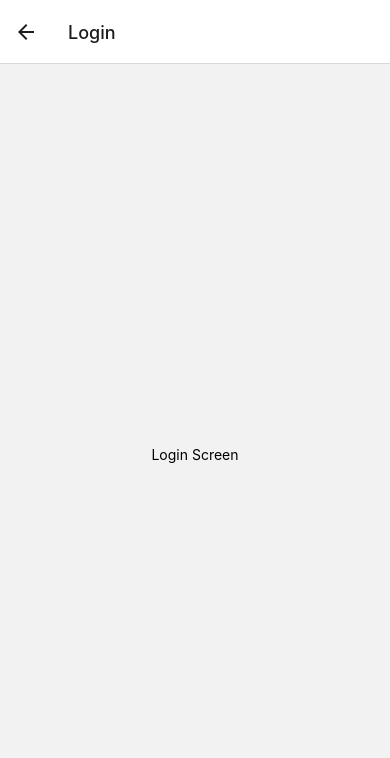
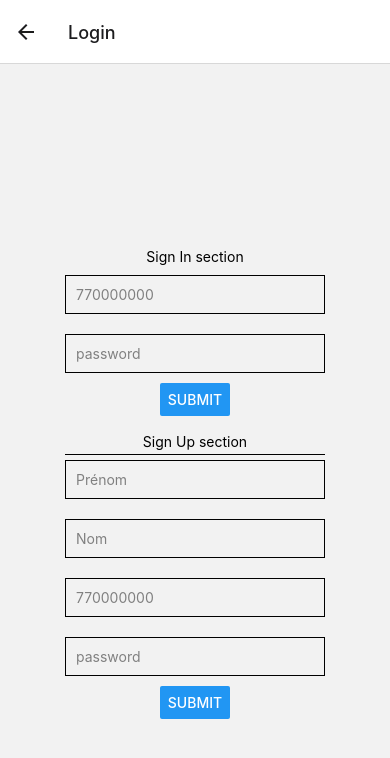
Before and after one commit to amira1811/Controle-routier, a React Native app: screen /Login in a window 390 px wide. Shown: the top 758 px of the page. Built offline with nearby package versions, Linux system fonts and the light colour scheme.

Commit message:
structure login creen

```diff
--- a/App.js
+++ b/App.js
@@ -11,7 +11,7 @@ export default function App() {
     <NavigationContainer>
       <Stack.Navigator initialRouteName="Home">
         <Stack.Screen name="Home" component={HomeScreen}/>
-    <Stack.Screen name="Login" component={LoginScreen}/>
+        <Stack.Screen name="Login" component={LoginScreen}/>
       </Stack.Navigator>
     </NavigationContainer>
     // <View style={styles.container}>
--- /dev/null
+++ b/components/SignIn.js
@@ -0,0 +1,41 @@
+import React from 'react';
+import { View, Text, StyleSheet, TextInput, Button} from 'react-native';
+
+
+export default function SignIn() {
+    return(
+    <View style={styles.container}>
+        <Text style={styles.text}>Sign In section</Text>
+        <TextInput
+        keyboardType='numeric'
+        placeholder='770000000'
+        placeholderTextColor={'grey'}
+        style={styles.input} />
+        <TextInput
+        placeholder='password'
+        placeholderTextColor={'grey'}
+        style={styles.input} />
+        <Button title='Submit'/>
+    </View>
+    )
+}
+
+const styles=StyleSheet.create({
+    container: {
+        flex: 1,
+        justifyContent: 'center',
+        alignItems: 'center',
+
+    },
+    text: {
+        color:'black'
+    },
+    input: {
+        borderColor: 'black',
+        borderWidth: 1,
+        color: 'black',
+        margin: 10,
+        padding: 10,
+        width: '100%'
+    }
+})
--- /dev/null
+++ b/components/SignUp.js
@@ -0,0 +1,49 @@
+import React from 'react';
+import { View, Text, StyleSheet, TextInput, Button} from 'react-native';
+
+
+export default function SignUp() {
+    return(
+    <View style={styles.container}>
+        <Text style={styles.text}>Sign Up section</Text>
+        <TextInput
+        placeholder='Prénom'
+        placeholderTextColor={'grey'}
+        style={styles.input} />
+        <TextInput
+        placeholder='Nom'
+        placeholderTextColor={'grey'}
+        style={styles.input} />
+        <TextInput
+        keyboardType='numeric'
+        placeholder='770000000'
+        placeholderTextColor={'grey'}
+        style={styles.input} />
+        <TextInput
+        placeholder='password'
+        placeholderTextColor={'grey'}
+        style={styles.input} />
+        <Button title='Submit'/>
+    </View>
+    )
+}
+
+const styles=StyleSheet.create({
+    container: {
+        flex: 1,
+        justifyContent: 'center',
+        alignItems: 'center',
+
+    },
+    text: {
+        color:'black'
+    },
+    input: {
+        borderColor: 'black',
+        borderWidth: 1,
+        color: 'black',
+        margin: 10,
+        padding: 10,
+        width: '100%'
+    }
+})
--- a/package.json
+++ b/package.json
@@ -23,8 +23,11 @@
     "eslint": "^7.32.0",
     "jest": "^26.6.3",
     "metro-react-native-babel-preset": "^0.67.0",
+    "react-native-hr": "^1.1.4",
+    "react-native-ionicons": "^4.6.5",
     "react-native-safe-area-context": "^4.2.5",
     "react-native-screens": "^3.13.1",
+    "react-native-vector-icons": "^9.1.0",
     "react-test-renderer": "17.0.2"
   },
   "jest": {
--- a/screens/LoginScreen.js
+++ b/screens/LoginScreen.js
@@ -1,10 +1,19 @@
 import React from 'react';
 import { View, Text, StyleSheet} from 'react-native';
+import SignIn from '../components/SignIn';
+import SignUp from '../components/SignUp';
+
 
 export default function LoginScreen() {
     return(
         <View style={styles.container}>
-            <Text style={{color:'black'}}>Login Screen</Text>
+            <View><SignIn/>
+            <View style={styles.separator} />
+
+            {/* <Text>Vous n'avez pas de compte?
+            </Text> */}
+            <SignUp/></View>
+
         </View>
     )
 }
@@ -14,5 +23,10 @@ const styles = StyleSheet.create({
         flex: 1,
         justifyContent: 'center',
         alignItems: 'center'
-    }
+    },
+    separator: {
+        marginVertical: 8,
+        borderBottomColor: 'black',
+        borderBottomWidth: StyleSheet.hairlineWidth,
+      }
 })
```
Also changed, not shown: 22 other files (tests, documents, lock files or other folders).
